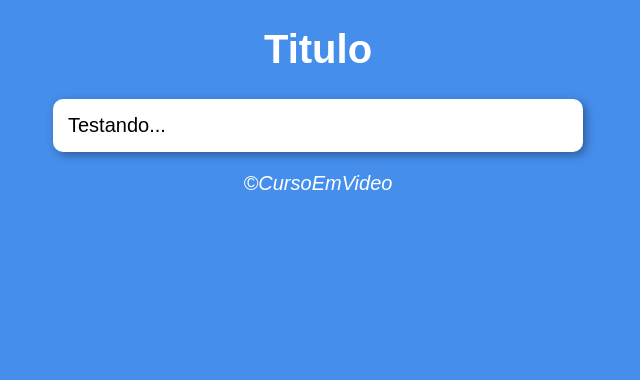
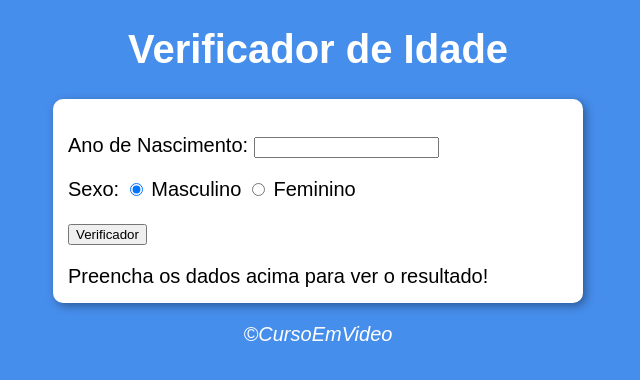
Before and after one commit to BrunaAlvesL/JavaScript-CursoEmVideo, a plain HTML site: page EXERCICIO 15/modelo.html in a window 1280 px wide. Shown: the whole page, without its empty margins (322-962 px from the left). Drawn offline with Linux system fonts and the light colour scheme.

Commit message:
2/10/ - 2

```diff
--- a/EXERCICIO 15/modelo.html
+++ b/EXERCICIO 15/modelo.html
@@ -4,18 +4,32 @@
     <meta charset="UTF-8">
     <meta http-equiv="X-UA-Compatible" content="IE=edge">
     <meta name="viewport" content="width=device-width, initial-scale=1.0">
-    <title>Modelo de Exercicio</title>
+    <title>Verificador de idade</title>
     <link rel="stylesheet" href="style.css">
 </head>
 <body>
     <header>
-        <h1>Titulo</h1>
+        <h1>Verificador de Idade</h1>
     </header>
     <section>
-        <div>Testando...</div>
-        <div></div>
+        <div>
+            <p>Ano de Nascimento:
+                <input type="number" name="txtano" id="txtano" min="0">
+            </p>
+            <p>Sexo:
+                <input type="radio" name="radsex" id="mas" checked>
+                <label for="mas">Masculino</label>
+                <input type="radio" name="radsex" id="fem">
+                <label for="fem">Feminino</label>
+            </p>
+            <p>
+                <input type="button" value="Verificador">
+            </p>
+        </div>
+        <div id="res">
+            Preencha os dados acima para ver o resultado!
+        </div>
     </section>
-
     <footer>
         <p>&copy;CursoEmVideo</p>
     </footer>
```
